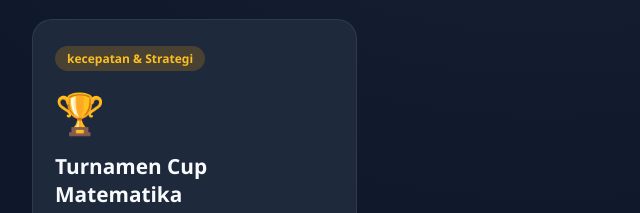
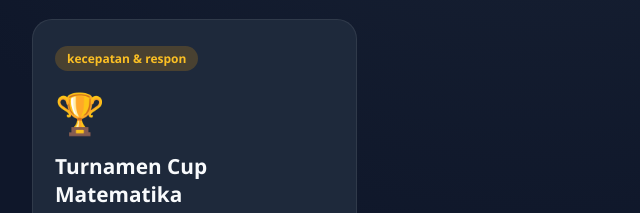
Before and after one commit to BelajarAI-dev/game, a plain HTML site: page index.html in a window 1280 px wide. Shown: the part 565-778 px from the top of the page, 98-738 px from the left. Drawn offline with Linux system fonts and the light colour scheme.

Commit message:
Update index.html

```diff
--- a/index.html
+++ b/index.html
@@ -196,7 +196,7 @@
     </a>
     <a href="./turnamen-cup/index.html" class="card">
       <div></div>
-      <span class="badge b3">kecepatan &amp; Strategi</span>
+      <span class="badge b3">kecepatan &amp; respon</span>
         <div class="icon">🏆</div>
         <h2>Turnamen Cup Matematika </h2>
         <p>Sistem gugur 1 vs 1 acak! Adu cepat hitung (+, -, ×, ÷) &amp; tarik tambang hingga jadi juara tunggal.</p>
```
